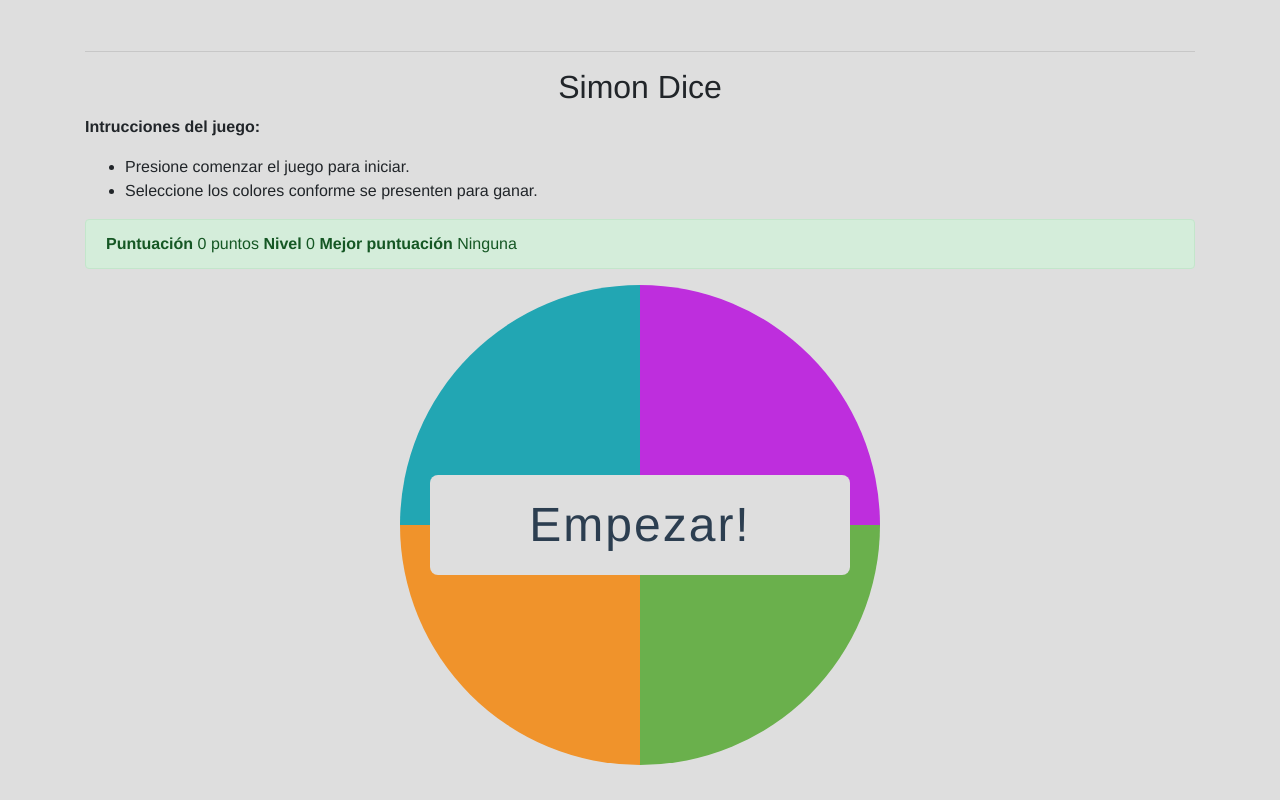
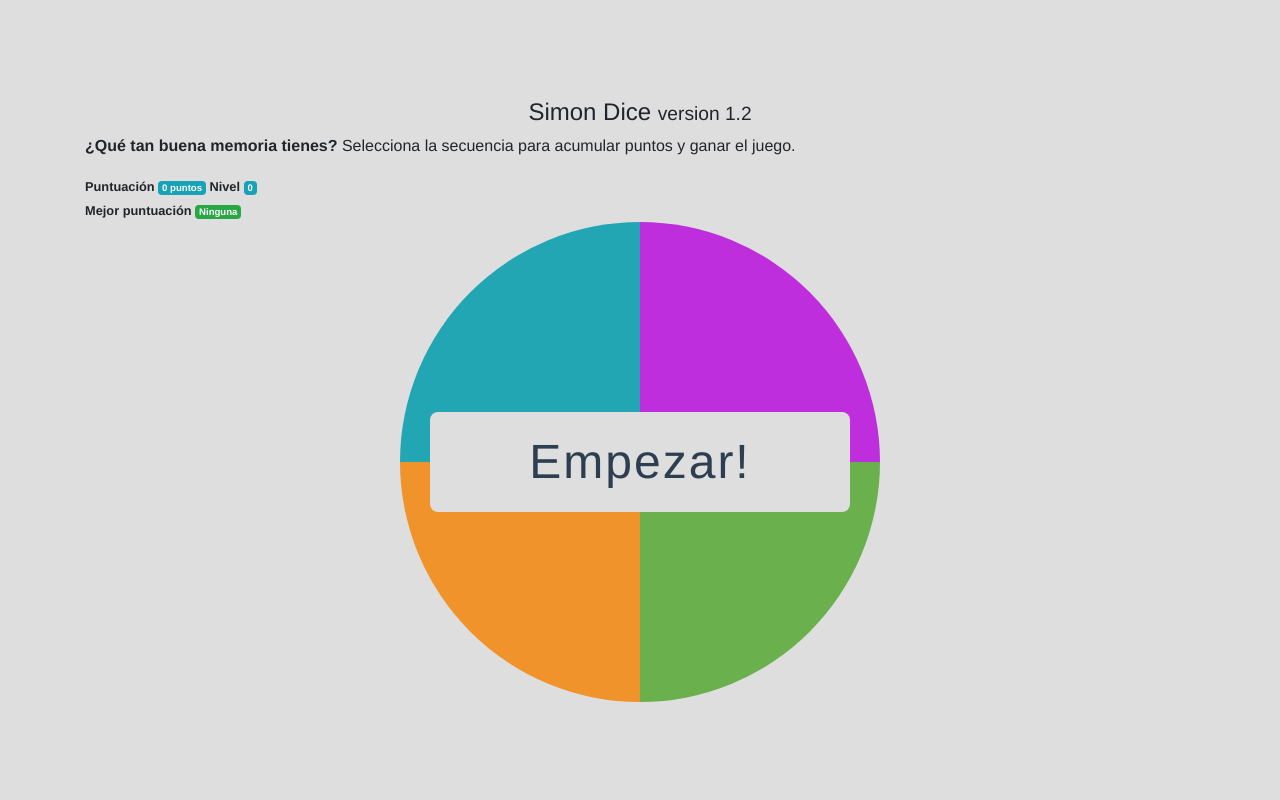
Before and after one commit to eocode/SimonDice, a plain HTML site: page index.html in a window 1280 px wide. Drawn offline with nearby package versions, Linux system fonts and the light colour scheme.

Commit message:
Actualización de front

```diff
--- a/index.html
+++ b/index.html
@@ -12,29 +12,25 @@
     <link rel="stylesheet" href="style.css">
 </head>
 <body>
-<div class="container">
+<div class="container m-t-5">
     <div class="row">
         <div class="col-sm-12">
-            <hr>
-            <h2 class="text-center">Simon Dice</h2>
+            <strong>
+                <h4 class="text-center f-s-12">Simon Dice <small>version 1.2</small></h4>
+            </strong>
             <p class="text-justify">
-                <strong>Intrucciones del juego:</strong>
+                <strong>¿Qué tan buena memoria tienes?</strong> Selecciona la secuencia para acumular puntos y ganar el juego.
             </p>
-            <ul>
-                <li>Presione comenzar el juego para iniciar.</li>
-                <li>Seleccione los colores conforme se presenten para ganar.</li>
-            </ul>
-            <p></p>
         </div>
         <div class="col-sm-12">
-            <div class="alert alert-success">
-                <strong> Puntuación </strong>
-                <span id="puntos">0 puntos</span>
-                <strong> Nivel</strong>
-                <span id="nivel">0</span>
-                <strong> Mejor puntuación</strong>
-                <span id="mejor_puntuacion">55 puntos</span>
-            </div>
+            <small>
+                <b> Puntuación </b>
+                <span class="badge badge-info" id="puntos">0 puntos</span>
+                <b> Nivel</b>
+                <span class="badge badge-info" id="nivel">0</span><br>
+                <b> Mejor puntuación</b>
+                <span class="badge badge-success" id="mejor_puntuacion">55 puntos</span>
+            </small>
         </div>
         <div class="col-sm-12">
             <div class="gameboard center-block">
```
